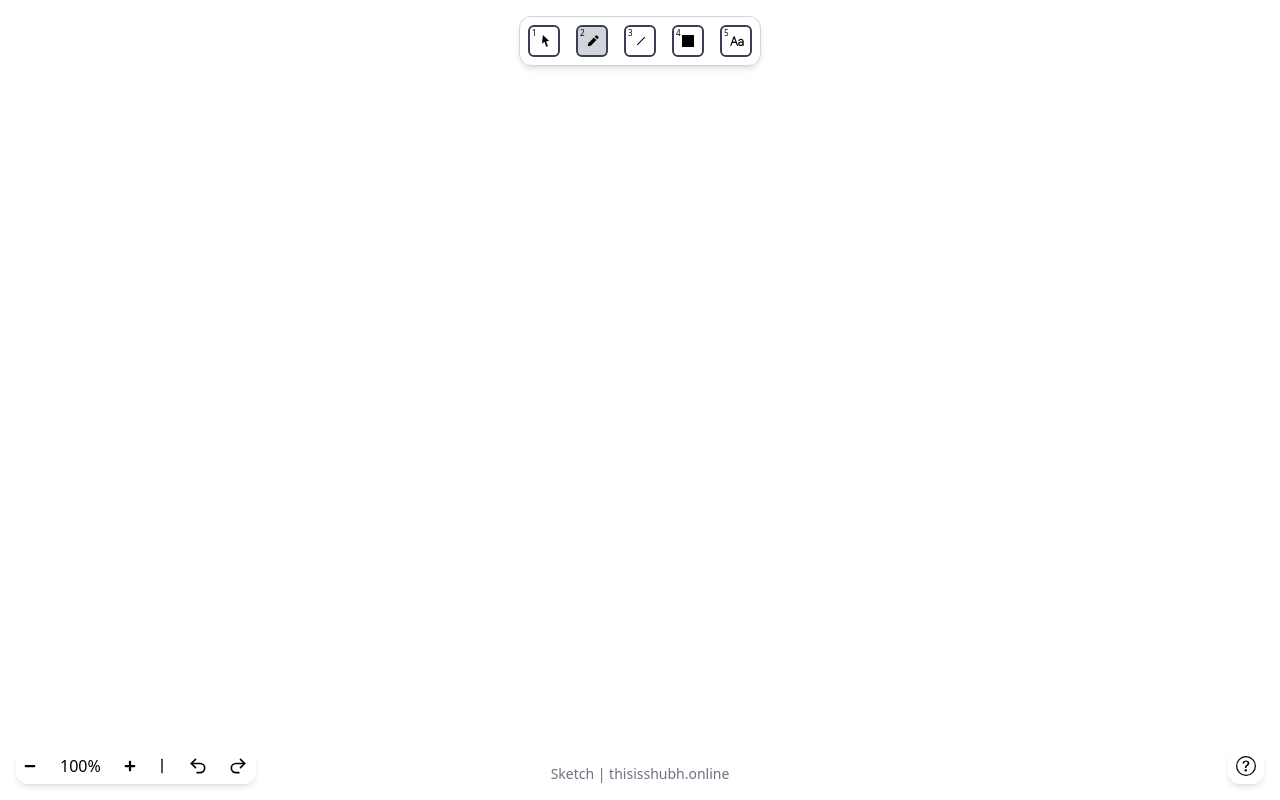
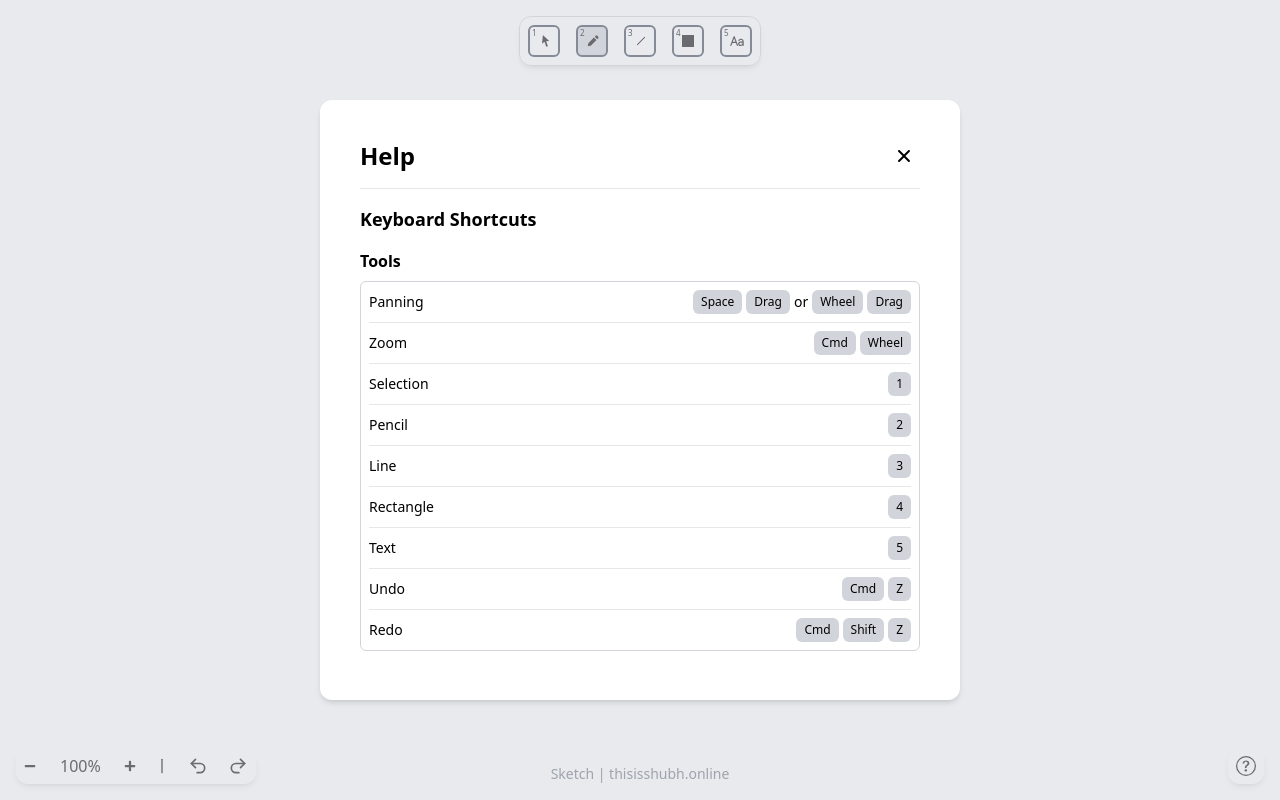
Before and after one commit to aryashubhanshu/canvas-drawing-app, a React (Vite) app: page / in a window 1280 px wide. Both pictures are taken after a click on the button 1246 px from the left and 766 px from the top of the page. Built offline with nearby package versions, Linux system fonts and the light colour scheme; a web font is replaced by a local one.

Commit message:
Adding Help Modal

```diff
--- a/src/App.jsx
+++ b/src/App.jsx
@@ -10,6 +10,7 @@ import { RiCursorFill } from "react-icons/ri";
 import { RxDividerVertical } from "react-icons/rx";
 
 import rough from "roughjs/bundled/rough.esm";
+import Help from "./components/Help";
 
 const generator = rough.generator();
 
@@ -256,6 +257,8 @@ const App = () => {
   const [scale, setScale] = useState(1);
   const [scaleOffset, setScaleOffset] = useState({ x: 0, y: 0 });
   const pressedKeys = usePressedKeys();
+
+  const [showModal, setShowModal] = useState(false);
 
   useLayoutEffect(() => {
     const canvas = document.getElementById("canvas");
@@ -556,7 +559,7 @@ const App = () => {
 
   return (
     <div>
-      <div className="fixed bottom-4 left-1/2 -translate-x-1/2 text-sm text-gray-500">
+      <div className="fixed bottom-4 max-md:hidden left-1/2 -translate-x-1/2 text-sm text-gray-500">
         Sketch | thisisshubh.online
       </div>
       <div className="radio-toolbar fixed top-4 border px-2 py-2 left-1/2 -translate-x-1/2 border-gray-300 rounded-xl flex items-center gap-4 justify-center shadow-md z-20">
@@ -676,7 +679,7 @@ const App = () => {
       </div>
       <div className="fixed bottom-4 flex items-center justify-between right-4 border-gray-300 rounded-xl shadow-md z-20">
         <button
-          onClick={() => {}}
+          onClick={() => setShowModal(true)}
           className="w-full rounded-xl transition-all hover:bg-gray-300 px-2 py-2"
         >
           <BsQuestionCircle size={20} />
@@ -706,6 +709,7 @@ const App = () => {
           className="font-writing font-bold"
         />
       ) : null}
+      {showModal && <Help setShowModal={setShowModal} />}
       <canvas
         id="canvas"
         width={window.innerWidth}
--- a/src/components/Help.jsx
+++ b/src/components/Help.jsx
@@ -1,7 +1,90 @@
-const Help = () => {
+import { IoIosClose } from "react-icons/io";
+
+const Help = ({ setShowModal }) => {
   return (
-    <div className="w-full h-screen flex items-center justify-center bg-transparent">
-      Help
+    <div className="absolute top-0 left-0 z-30 w-full h-screen bg-opacity-50 flex items-center justify-center flex-col bg-gray-300">
+      <div className="overflow-hidden overflow-y-auto  flex flex-col w-1/2 h-3/4 max-md:w-2/3 max-sm:w-full max-sm:h-screen bg-white shadow-md rounded-xl px-10 py-6">
+        <div className="flex items-center justify-between w-full border-b py-4">
+          <div className="text-2xl font-bold">Help</div>
+          <button onClick={() => setShowModal(false)}>
+            <IoIosClose size={32} />
+          </button>
+        </div>
+        <div className="font-bold py-4 text-lg">Keyboard Shortcuts</div>
+        <div className="font-bold text-md">Tools</div>
+        <div className="rounded-md flex flex-col gap-2 border border-gray-300 p-2 my-2">
+          <div className="flex items-center justify-between text-sm">
+            <div>Panning</div>
+            <div className="flex gap-1 items-center">
+              <div className="shortcut">Space</div>
+              <div className="shortcut">Drag</div>
+              or
+              <div className="shortcut">Wheel</div>
+              <div className="shortcut">Drag</div>
+            </div>
+          </div>
+          <hr className="w-full" />
+          <div className="flex items-center justify-between text-sm">
+            <div>Zoom</div>
+            <div className="flex gap-1 items-center">
+              <div className="shortcut">Cmd</div>
+              <div className="shortcut">Wheel</div>
+            </div>
+          </div>
+          <hr className="w-full" />
+          <div className="flex items-center justify-between text-sm">
+            <div>Selection</div>
+            <div className="flex gap-1">
+              <div className="shortcut">1</div>
+            </div>
+          </div>
+          <hr className="w-full" />
+          <div className="flex items-center justify-between text-sm">
+            <div>Pencil</div>
+            <div className="flex gap-1">
+              <div className="shortcut">2</div>
+            </div>
+          </div>
+          <hr className="w-full" />
+          <div className="flex items-center justify-between text-sm">
+            <div>Line</div>
+            <div className="flex gap-1">
+              <div className="shortcut">3</div>
+            </div>
+          </div>
+          <hr className="w-full" />
+          <div className="flex items-center justify-between text-sm">
+            <div>Rectangle</div>
+            <div className="flex gap-1">
+              <div className="shortcut">4</div>
+            </div>
+          </div>
+          <hr className="w-full" />
+          <div className="flex items-center justify-between text-sm">
+            <div>Text</div>
+            <div className="flex gap-1">
+              <div className="shortcut">5</div>
+            </div>
+          </div>
+          <hr className="w-full" />
+          <div className="flex items-center justify-between text-sm">
+            <div>Undo</div>
+            <div className="flex gap-1">
+              <div className="shortcut">Cmd</div>
+              <div className="shortcut">Z</div>
+            </div>
+          </div>
+          <hr className="w-full" />
+          <div className="flex items-center justify-between text-sm">
+            <div>Redo</div>
+            <div className="flex gap-1">
+              <div className="shortcut">Cmd</div>
+              <div className="shortcut">Shift</div>
+              <div className="shortcut">Z</div>
+            </div>
+          </div>
+        </div>
+      </div>
     </div>
   );
 };
--- a/src/index.css
+++ b/src/index.css
@@ -22,4 +22,8 @@
   .radio-toolbar label:hover {
     @apply border-gray-200;
   }
+
+  .shortcut {
+    @apply text-xs bg-gray-300 px-2 py-1 rounded-md;
+  }
 }
```
